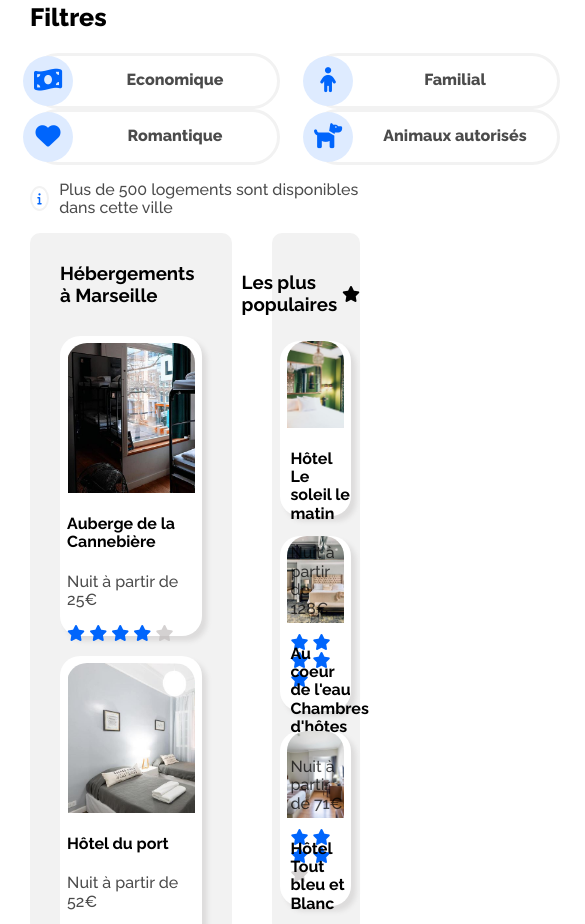
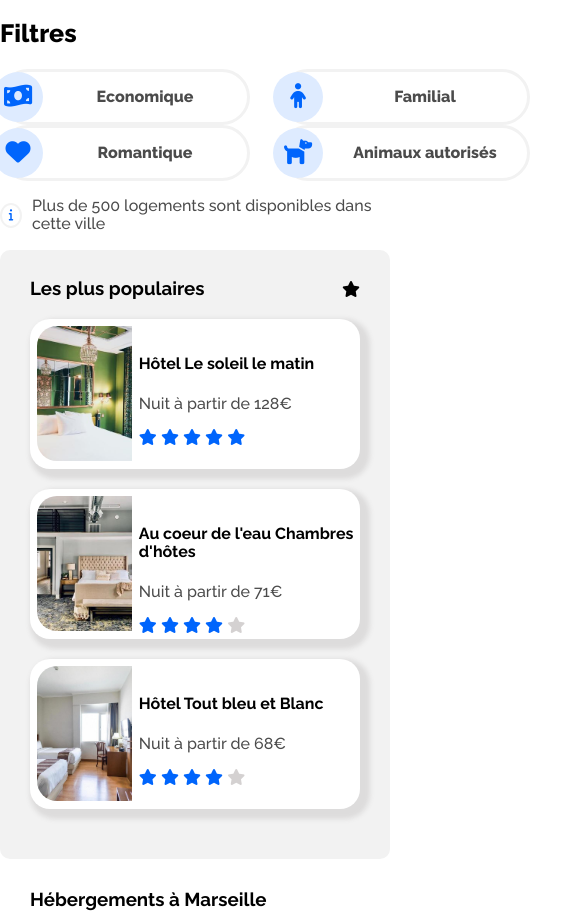
Before and after one commit to FrSotham/Booki, a plain HTML site: page index.html in a window 390 px wide. Shown: the part 454-1378 px from the top of the page, 585 px wide, since content can reach past the window. Drawn offline with Linux system fonts and the light colour scheme.

Commit message:
add popular responsive

```diff
--- a/CSS/résolution_ordi.css
+++ b/CSS/résolution_ordi.css
@@ -30,6 +30,7 @@ header .nav-border:hover {
 
 #accomodation {
     width: 65%;
+    background-color: #f2f2f2;
 }
 
 .hotel {
@@ -52,6 +53,36 @@ header .nav-border:hover {
     font-size: 15px;
   }
 
+  .hotel-description {
+    margin: 5%;
+  }
+
   #popular-choice .hotel-description p {
     margin: 2px
   }
+
+  #popular-choice > .hotel {
+    width: 80%;
+    height: 175px
+  }
+
+  #popular {
+    width: 30%;
+  }
+
+  .hotel-picture {
+    display: flex;
+  }
+
+  #popular-choice > .hotel > .hotel-description {
+    margin: 0px;
+    margin-left: 10px
+  }
+
+    #popular-title {
+    margin: 15px
+}
+
+    #content {
+        gap: 40px
+    }
--- a/CSS/résolution_ordi_1200px.css
+++ b/CSS/résolution_ordi_1200px.css
@@ -7,6 +7,5 @@
 }
 
 #popular-choice .hotel-description p {
-    color: blue;
     margin: 3px
 }
--- a/CSS/résolution_tablette_992px.css
+++ b/CSS/résolution_tablette_992px.css
@@ -26,17 +26,13 @@
         display: none;
       }
 
-      main {
-        margin: 30px
-      }
-
       #filter-section {
         margin-top: 0px;
       }
 
       .hotel {
         width: 100%;
-        height: 300px
+        height: 300px;
       }
 
       #hotel-bloc1 {
@@ -48,8 +44,17 @@
       }
 
       #accomodation {
-        background-color: red;
-        width: 100%
+        width: 100%;
+        height: 100%;
+        background-color: white;
+      }
+
+      #content {
+        flex-direction: column-reverse;
+      }
+
+      #accomodation .hotel-description {
+        margin: 10px;
       }
 
     /* IMAGE HOTEL RESPONSIVE */
@@ -81,3 +86,10 @@
       .hotel:hover {
         transform: scale(1.020);
       }
+
+      /* POPULAR SECTION RESPONSIVE */
+
+      #popular {
+        padding: 30px;
+        padding-top: 10px;
+      }
--- a/CSS/style.css
+++ b/CSS/style.css
@@ -116,7 +116,7 @@ input {
   flex-wrap: wrap;
 }
 
-#filter-section h2 {
+#filter-section h1 {
   margin-right: 20px;
 }
 
@@ -189,9 +189,9 @@ input {
 /* ACCOMODATIONS SECTION */
 
 #accomodation {
-  background-color: #f2f2f2;
   padding: 30px;
   border-radius: 10px;
+  height: 100%
 }
 
 .hotel {
@@ -199,7 +199,7 @@ input {
   margin: auto;
   margin-bottom: 20px;
   border-radius: 20px;
-  box-shadow: 5px 5px 5px #66626227;
+  box-shadow: 5px 5px 5px 5px #66626227;
   transition: 0.8s;
 }
 
@@ -209,13 +209,12 @@ input {
 }
 
 .hotel-picture {
-  display: flex;
   justify-content: center;
   margin: 7px;
   height: 50%;
 }
 
-.hotel-picture img {
+#accomodation .hotel-picture img {
   border-top-left-radius:  20px;
   border-top-right-radius:  20px;
   width: 100%;
@@ -233,9 +232,7 @@ input {
   justify-content: space-between;
 }
 
-.hotel-description {
-  margin: 5%;
-}
+
 
 .blue-star {
   color: #0065FC;
@@ -255,31 +252,42 @@ input {
 /* POPULAR-SECTION */
 
 #popular {
-  width: 30%;
   background-color: #f2f2f2;
   border-radius: 10px;
 }
 
 #content {
   display: flex;
-  gap: 40px;
-  height: 700px
-}
-
-#popular-choice > .hotel {
-  width: 80%;
-  height: 175px
 }
 
 #popular-title {
   display: flex ;
   align-items: center;
-  justify-content: space-around;
-  margin-left: -30px;
-  margin-top: 20px;
+  justify-content: space-between;
+  margin-bottom: 0px;
 }
 
-#popular-choice > .hotel > .hotel-description {
-  margin: 0px;
-  margin-left: 10px
+#popular .hotel {
+  display: flex;
+  height: 150px;
+
 }
+
+#popular .hotel-picture {
+  width: 30%;
+  height: 95%;
+}
+
+#popular .hotel-description {
+  width: 70%;
+  padding-top: 15px;
+}
+
+#popular .hotel-picture img {
+  border-top-left-radius:  20px;
+  border-bottom-left-radius:  20px;
+  width: 100%;
+  height: 95%;
+  object-fit: cover;
+
+}
--- a/index.html
+++ b/index.html
@@ -31,7 +31,7 @@
 
 			<main>
 				<section id="search-section">
-					<h2>Trouvez votre hébergement pour des vacances de rêves</h2>
+					<h1>Trouvez votre hébergement pour des vacances de rêves</h1>
 					<p>En plein centre ville ou en pleine nature</p>
 					<div class="wrapper-form">
 						<form method="post" action="traitement.php" class="form"></form>
```
